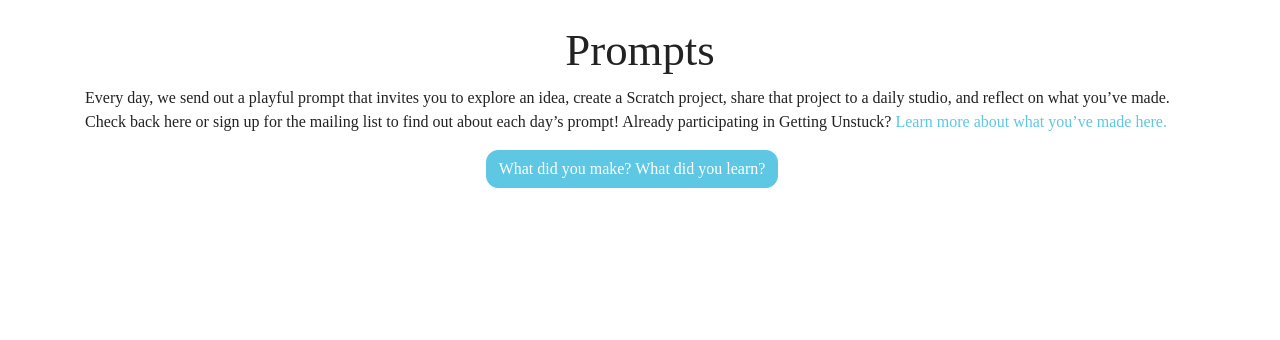
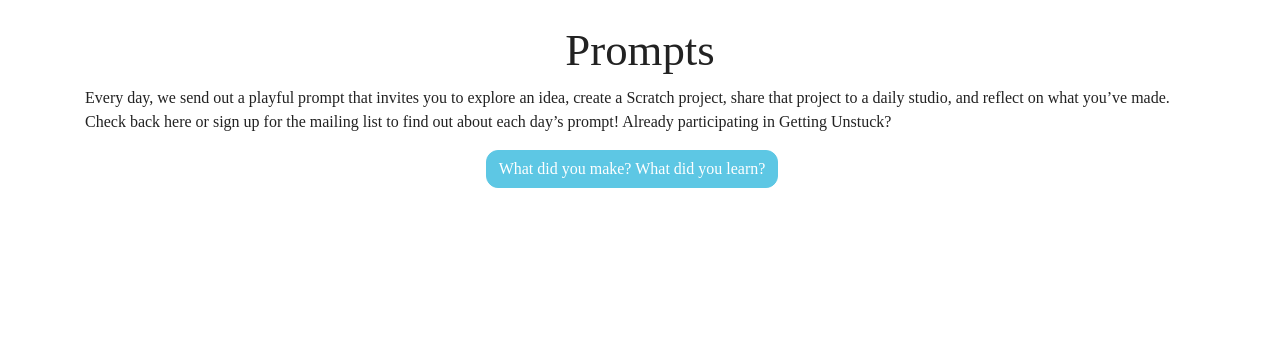
Before and after one commit to GSE-CCL/getting-unstuck-web, a Flask app: page /prompts in a window 1280 px wide. Shown: the part 82-422 px from the top of the page. Run offline with Flask 2, Linux system fonts and the light colour scheme; data that the repository does not hold is empty; some libraries are stand-ins or nearby versions; some web fonts are replaced.

Commit message:
deleted learn more about...

```diff
--- a/templates/prompts.html
+++ b/templates/prompts.html
@@ -10,7 +10,6 @@
             Every day, we send out a playful prompt that invites you to explore an idea, create a Scratch project, share that
             project to a daily studio, and reflect on what you&rsquo;ve made. Check back here or sign up for the mailing list to find out
             about each day&rsquo;s prompt! Already participating in Getting Unstuck?
-            <a href="/participation">Learn more about what you&rsquo;ve made here.</a>
         </p>
         <div style="overflow: hidden; text-align:center" class="mr-3 mb-3">
             <button href="/participation" class="input-group-btn inline btn btn-primary button round-btn">What did you make? What did you learn?</button>
```
